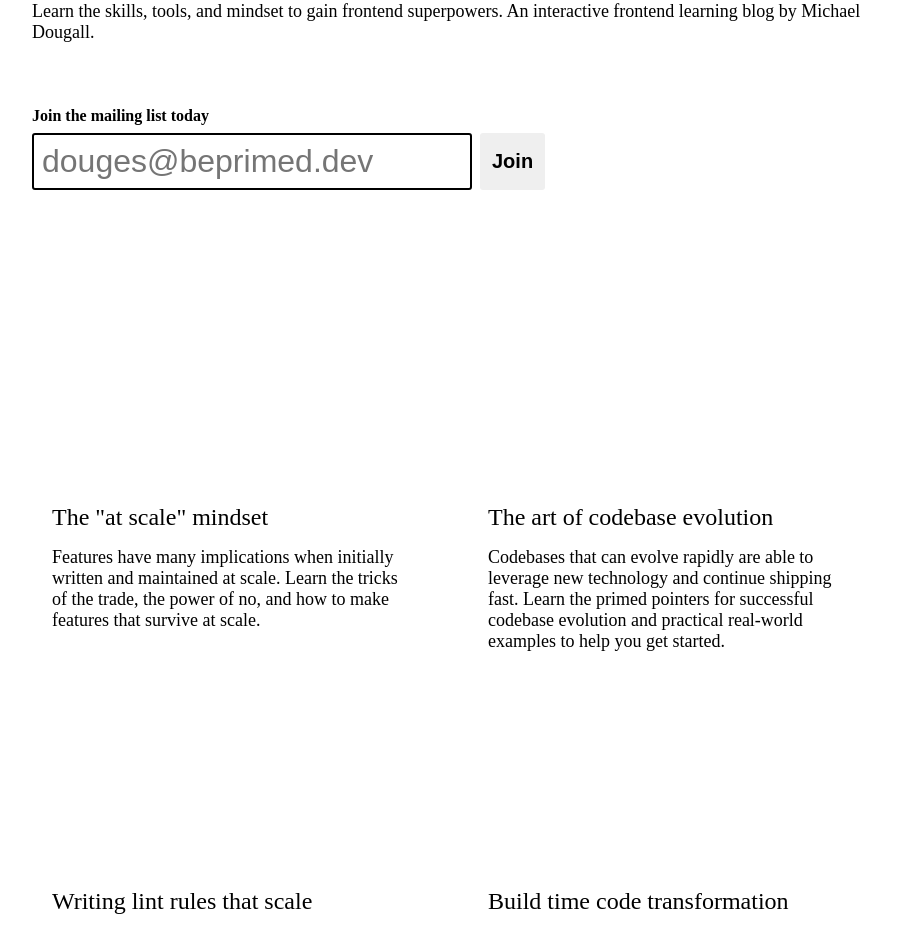
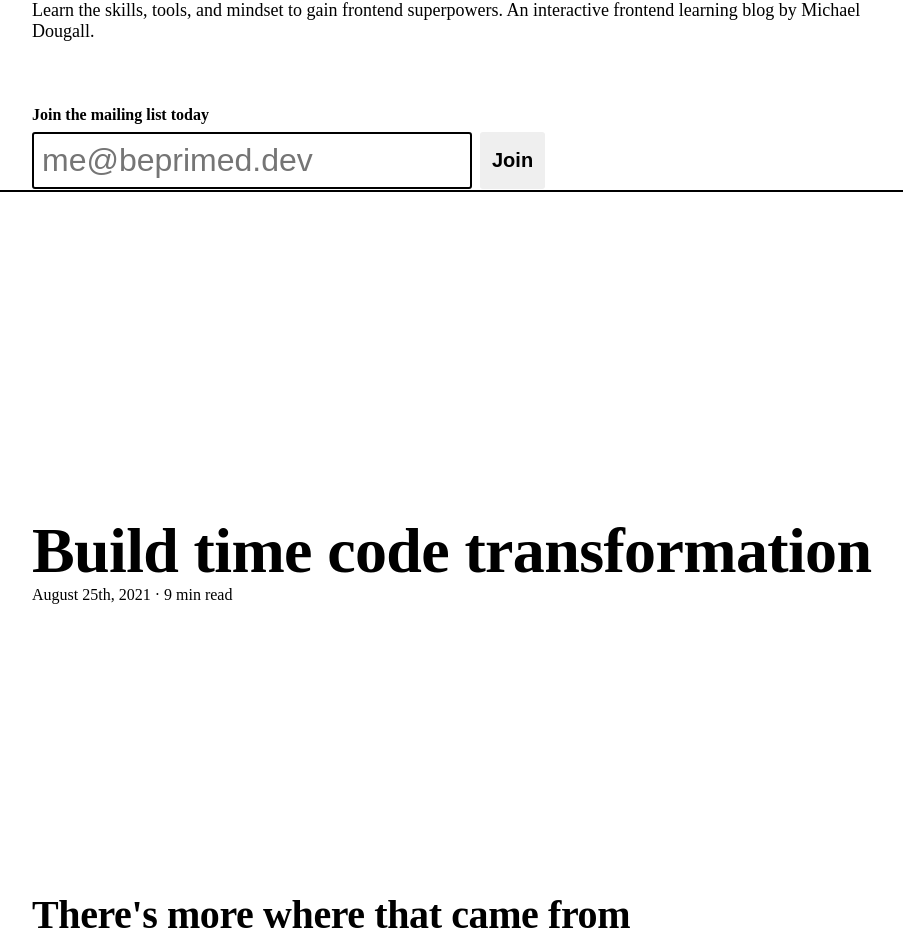
Before and after one commit to itsdouges/douges.dev, a Next.js app: page / in a window 1280 px wide. Shown: the part 296-1228 px from the top of the page, without its empty margins (188-1091 px from the left). Built offline with nearby package versions, Linux system fonts and the light colour scheme; what @atlaskit/tokens would draw is missing.

Commit message:
feat: smoosh it

```diff
--- a/blogs/build-time-code-transformation.mdx
+++ b/blogs/build-time-code-transformation.mdx
@@ -0,0 +1,4 @@
+---
+title: Build time code transformation
+secondary: A three part series taking you in-depth into what it is, why its useful, and how to leverage it at scale.
+---
--- a/blogs/evolve-with-codemods.mdx
+++ b/blogs/evolve-with-codemods.mdx
@@ -0,0 +1,4 @@
+---
+title: Evolving with Codemods
+secondary: Access the power of codemods to leverage codebase evolutions at scale. Learn what codemods are, how they can be used to succes, and what resources are available.
+---
--- a/blogs/the-art-of-codebase-evolution.mdx
+++ b/blogs/the-art-of-codebase-evolution.mdx
@@ -0,0 +1,4 @@
+---
+title: The art of codebase evolution
+secondary: Codebases that can evolve rapidly are able to leverage new technology and continue shipping fast. Learn the primed pointers for successful codebase evolution and practical real-world examples to help you get started.
+---
--- a/blogs/the-at-scale-mindset.mdx
+++ b/blogs/the-at-scale-mindset.mdx
@@ -0,0 +1,4 @@
+---
+title: The "at scale" mindset
+secondary: Features have many implications when initially written and maintained at scale. Learn the tricks of the trade, the power of no, and how to make features that survive at scale.
+---
--- a/blogs/writing-lint-rules-that-scale.mdx
+++ b/blogs/writing-lint-rules-that-scale.mdx
@@ -0,0 +1,4 @@
+---
+title: Writing lint rules that scale
+secondary: An in-depth look at writing custom ESLint rules successfully over large codebases with minimal friction.
+---
--- /dev/null
+++ b/components/blog.tsx
@@ -0,0 +1,37 @@
+/** @jsxImportSource @emotion/react */
+import { css } from '@emotion/react';
+import Heading from 'design-system/heading';
+import { token } from '@atlaskit/tokens';
+import Stack from 'design-system/stack';
+
+const heroImageStyles = css({
+  backgroundColor: token('color.background.subtleNeutral.resting'),
+  height: 164,
+  margin: '0 -128px',
+});
+
+const metaStyles = css({
+  color: token('color.text.lowEmphasis'),
+});
+
+interface BlogProps {}
+
+function Blog({}: BlogProps) {
+  return (
+    <article>
+      <Stack gap={4}>
+        <div css={heroImageStyles} />
+        <header>
+          <Heading level={1}>Build time code transformation</Heading>
+          <div css={metaStyles}>
+            <time dateTime="2021-25-08">August 25th, 2021</time> · 9 min read
+          </div>
+        </header>
+
+        <main></main>
+      </Stack>
+    </article>
+  );
+}
+
+export default Blog;
--- a/components/sign-up.tsx
+++ b/components/sign-up.tsx
@@ -64,7 +64,7 @@ function SignUp() {
           isDisabled={isLoading}
           type="email"
           id="email"
-          placeholder="douges@beprimed.dev"
+          placeholder="me@beprimed.dev"
         />
         <Button type="submit" isDisabled={isLoading} appearance="primary">
           <Fragment>
--- a/design-system/card.tsx
+++ b/design-system/card.tsx
@@ -1,6 +1,7 @@
 /** @jsxImportSource @emotion/react */
 import { css } from '@emotion/react';
 import { token } from '@atlaskit/tokens';
+import Heading from 'design-system/heading';
 
 const cardStyles = css({
   backgroundColor: token('color.background.card'),
@@ -11,18 +12,15 @@ const cardStyles = css({
   flexDirection: 'column',
   gap: 16,
   fontWeight: 300,
-});
-
-const cardHeadingStyles = css({
-  color: token('color.text.mediumEmphasis'),
-  fontSize: 24,
-  margin: 0,
-  fontWeight: 400,
+  ':hover': {
+    backgroundColor: token('color.background.overlay'),
+    boxShadow: token('shadow.overlay'),
+  },
 });
 
 const cardDescriptionStyles = css({
   color: token('color.text.lowEmphasis'),
-  fontSize: 18,
+  fontSize: 16,
 });
 
 const cardImageStyles = css({
@@ -44,7 +42,7 @@ function Card({ title, secondary }: CardProps) {
   return (
     <div css={cardStyles}>
       <div css={cardImageStyles} />
-      <h2 css={cardHeadingStyles}>{title}</h2>
+      <Heading level={3}>{title}</Heading>
       <span css={cardDescriptionStyles}>{secondary}</span>
     </div>
   );
--- /dev/null
+++ b/design-system/heading.tsx
@@ -0,0 +1,58 @@
+/** @jsxImportSource @emotion/react */
+import { token } from '@atlaskit/tokens';
+import { css } from '@emotion/react';
+
+const resetStyles = css({
+  margin: 0,
+});
+
+const largeHeadingStyles = css({
+  fontSize: 64,
+  lineHeight: 1.1,
+  color: token('color.text.highEmphasis'),
+  fontWeight: 900,
+  letterSpacing: '-0.01em',
+});
+
+const mediumHeadingStyles = css({
+  fontSize: 40,
+  lineHeight: 1.16,
+  color: token('color.text.highEmphasis'),
+  fontWeight: 700,
+  letterSpacing: '-0.01em',
+});
+
+const smallHeadingStyles = css({
+  fontSize: 28,
+  lineHeight: 1.2,
+  color: token('color.text.mediumEmphasis'),
+  fontWeight: 600,
+  letterSpacing: '-0.01em',
+});
+
+const headingStyles = {
+  1: largeHeadingStyles,
+  2: mediumHeadingStyles,
+  3: smallHeadingStyles,
+};
+
+const headingLevel = {
+  1: 'h1',
+  2: 'h2',
+  3: 'h3',
+};
+
+interface HeadingProps {
+  as?: 'div' | 'h1' | 'h2' | 'h3';
+  level: 1 | 2 | 3;
+  children: string;
+}
+
+function Heading({ level, as, children }: HeadingProps) {
+  const styles = headingStyles[level];
+  const Level: any = as || headingLevel[level];
+
+  return <Level css={[resetStyles, styles]}>{children}</Level>;
+}
+
+export default Heading;
--- /dev/null
+++ b/design-system/stack.tsx
@@ -0,0 +1,23 @@
+/** @jsxImportSource @emotion/react */
+import { css } from '@emotion/react';
+
+const stackStyles = css({
+  display: 'flex',
+  flexDirection: 'column',
+  width: '100%',
+});
+
+interface StackProps {
+  gap: number;
+  children: JSX.Element | JSX.Element[];
+}
+
+function Stack({ children, gap }: StackProps) {
+  return (
+    <div css={stackStyles} style={{ gap: gap * 8 }}>
+      {children}
+    </div>
+  );
+}
+
+export default Stack;
--- a/pages/index.tsx
+++ b/pages/index.tsx
@@ -4,11 +4,14 @@ import type { NextPage } from 'next';
 import Head from 'next/head';
 import { css } from '@emotion/react';
 import { token } from '@atlaskit/tokens';
-import Card from 'design-system/card';
 import Button from 'design-system/button';
 import pkg from '../package.json';
 import SignUp from 'components/sign-up';
 import toggleTheme from '../lib/toggle-theme';
+import Card from 'design-system/card';
+import Blog from 'components/blog';
+import Heading from 'design-system/heading';
+import Stack from 'design-system/stack';
 
 const heroStyles = css({
   borderTop: `8px solid ${token('color.background.boldBrand.resting')}`,
@@ -18,8 +21,8 @@ const heroStyles = css({
   alignItems: 'center',
   flexDirection: 'column',
   justifyContent: 'center',
-  gap: 64,
   textAlign: 'left',
+  borderBottom: `2px solid ${token('color.border.neutral')}`,
 });
 
 const heroTitleStyles = css({
@@ -31,7 +34,7 @@ const heroDescriptionStyles = css({
   fontSize: 18,
 });
 
-const groupStyles = css({
+const gridListStyles = css({
   display: 'grid',
   gap: 32,
   gridTemplateColumns: '1fr 1fr',
@@ -81,6 +84,7 @@ const Home: NextPage = () => {
 
       <main>
         <div css={heroStyles}>
+          <Stack gap={8} align="center">
             <div css={stickyButtonStyles}>
               <Button appearance="subtle" onClick={toggleTheme}>
                 ☾
@@ -97,30 +101,28 @@ const Home: NextPage = () => {
             <div css={sectionStyles}>
               <SignUp />
             </div>
+          </Stack>
+        </div>
+
+        <div css={[sectionStyles, separatedSectionStyles]}>
+          <Blog />
         </div>
 
         <div css={sunkenStyles}>
-          <div css={[groupStyles, sectionStyles, separatedSectionStyles]}>
+          <div css={[sectionStyles, separatedSectionStyles]}>
+            <Stack gap={2}>
+              <Heading level={2}>There&apos;s more where that came from</Heading>
+              <div css={gridListStyles}>
+                <Card
+                  title="Evolving with Codemods"
+                  secondary="Access the power of codemods to leverage codebase evolutions at scale. Learn what codemods are, how they can be used to succes, and what resources are available."
+                />
                 <Card
                   title={'The "at scale" mindset'}
                   secondary="Features have many implications when initially written and maintained at scale. Learn the tricks of the trade, the power of no, and how to make features that survive at scale."
                 />
-            <Card
-              title="The art of codebase evolution"
-              secondary="Codebases that can evolve rapidly are able to leverage new technology and continue shipping fast. Learn the primed pointers for successful codebase evolution and practical real-world examples to help you get started."
-            />
-            <Card
-              title="Writing lint rules that scale"
-              secondary="An in-depth look at writing custom ESLint rules successfully over large codebases with minimal friction."
-            />
-            <Card
-              title="Build time code transformation"
-              secondary="A three part series taking you in-depth into what it is, why its useful, and how to leverage it at scale."
-            />
-            <Card
-              title="Evolving with Codemods"
-              secondary="Access the power of codemods to leverage codebase evolutions at scale. Learn what codemods are, how they can be used to succes, and what resources are available."
-            />
+              </div>
+            </Stack>
           </div>
         </div>
 
```
Lines whose indentation alone changed are shown as unchanged.
